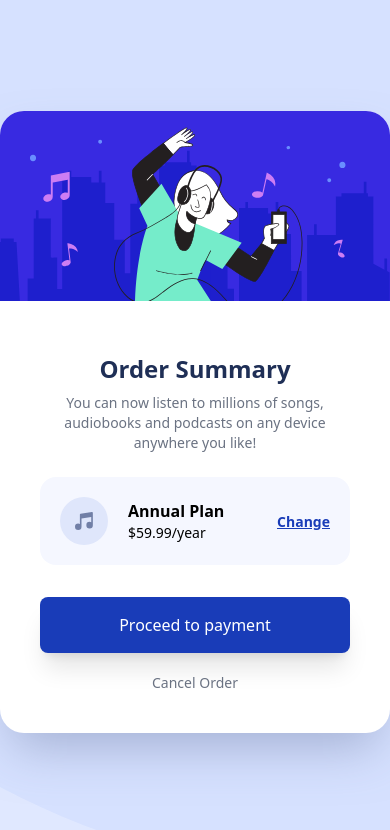
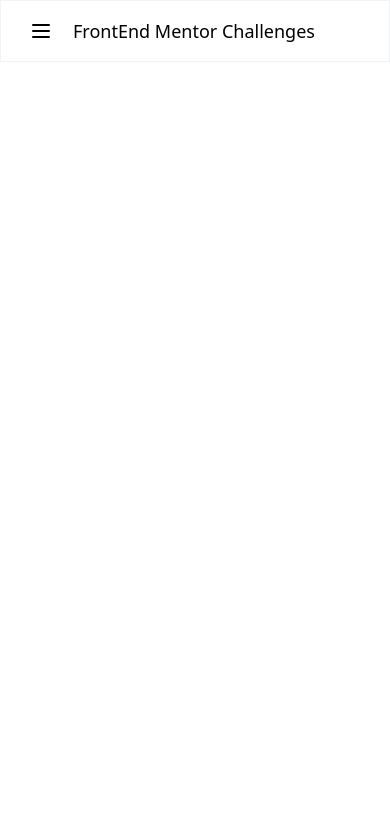
Before and after one commit to Great-kiola/Tailwind-practice, a React (Vite) app in the folder tailwind-frontend/: page / in a window 390 px wide. Shown: the top 830 px of the page. Built offline with nearby package versions, Linux system fonts and the light colour scheme; a web font is replaced by a local one.

Commit message:
chore: implement Navbar and SideMenu components with routing functionality

```diff
--- a/tailwind-frontend/src/App.jsx
+++ b/tailwind-frontend/src/App.jsx
@@ -6,6 +6,7 @@ import SocialLinks from "./components/SocialLinks"
 import ResultSummary from "./components/ResultSummary"
 import StatsPreview from "./components/StatsPreview"
 import Colpreview from "./components/Colpreview"
+import Home from "./Pages/Home"
 
 import { Route, Routes } from 'react-router-dom'
 
@@ -14,8 +15,9 @@ const App = () => {
     <div>
 
       <Routes >
-        <Route path="/" element= {<OrderSummary />} />
+        <Route path="/" element= {<Home />} />
         <Route path='/nftPreview' element= {<Nftpreview />} />
+        <Route path='/orderSumm' element= {<OrderSummary />} />
         <Route path='/ratingComponent' element= {<RatingComponent />} />
         <Route path= "/productPreview" element={ <Productpreview />}  />
         <Route path= "/socialLinks" element={ <SocialLinks />}  />
--- /dev/null
+++ b/tailwind-frontend/src/Layout/Navbar.jsx
@@ -0,0 +1,33 @@
+import React, { useState } from 'react'
+import {HiOutlineMenu, HiOutlineX } from "react-icons/hi"
+import SideMenu from './SideMenu';
+
+const Navbar = ({activeMenu}) => {
+  const [openSideMenu, setOpenSideMenu ] = useState(false);
+  return (
+    <div className='flex gap-5 bg-white border border-b border-gray-200/50 backdrop-blur-[2px] py-4 px-7 sticky top-0 z-30'>
+      <button
+        className='block lg:hidden text-black'
+        onClick={() => {
+          setOpenSideMenu(!openSideMenu);
+        }}
+      >
+        {openSideMenu ? (
+          <HiOutlineX className='text-2xl' />
+        ) : (
+          <HiOutlineMenu className='text-2xl' />
+        )}
+      </button>
+
+      <h2 className='text-lg font-medium text-black'>FrontEnd Mentor Challenges</h2>
+
+      {openSideMenu && (
+        <div className='fixed top-[61px] ml-4 bg-white'>
+          <SideMenu activeMenu={activeMenu} />
+        </div>
+      )}
+    </div>
+  )
+}
+
+export default Navbar
--- /dev/null
+++ b/tailwind-frontend/src/Layout/PageLayout.jsx
@@ -0,0 +1,27 @@
+import React from 'react'
+import Navbar from './Navbar'
+import SideMenu from './SideMenu'
+
+const PageLayout = ({children, activeMenu}) => {
+    const {user} = "ola"
+    return (
+        <div className=''>
+            <Navbar activeMenu={activeMenu} />
+
+            {user && (
+                <div className='flex'>
+                    <div className='max-[1080px]:hidden'>
+                        <SideMenu activeMenu={activeMenu} />
+                    </div>
+
+                    <div className='grow mx-5'>{children}</div>
+                </div>
+
+            )}
+
+
+        </div>
+    )
+}
+
+export default PageLayout
--- /dev/null
+++ b/tailwind-frontend/src/Layout/SideMenu.jsx
@@ -0,0 +1,42 @@
+import React from 'react'
+import {useNavigate} from "react-router-dom"
+import {SIDE_MENU_DATA} from "../utils/data"
+
+const SideMenu = ({ activeMenu }) => {
+
+    const navigate = useNavigate();
+
+    const handleClick = (route) => {
+        if (route === "logout") {
+            handleLogout();
+            return;
+        }
+
+        // navigate(route)
+    }
+
+    const handleLogout = () => {
+        localStorage.clear();
+        navigate("/login");
+    }
+
+
+    return ( <div className='w-64 h-[calc(100vh-61px)] bg-white border-r border-gray-200/50 p-5 sticky top-[61px] z-20'>
+
+        {SIDE_MENU_DATA.map((item, index) => (
+            <button
+                key={`menu_${index}`}
+                className={`w-full flex items-center gap-4 text-[15px] ${
+                    activeMenu == item.label ? "text-white bg-purple-500" : ""
+                } py-3 px-6 rounded-lg mb-3`}
+                onClick ={() => handleClick(item.path)}
+            >
+                <item.icon clasName ="" />
+                {item.label}
+            </button>
+        ))}
+    </div>
+  )
+}
+
+export default SideMenu
--- /dev/null
+++ b/tailwind-frontend/src/Pages/Home.jsx
@@ -0,0 +1,12 @@
+import React from 'react'
+import PageLayout from '../Layout/PageLayout'
+
+const Home = () => {
+  return (
+    <PageLayout activeMenu="nftPreview">
+        <div className='my-5 mx-auto'></div>
+    </PageLayout>
+  )
+}
+
+export default Home;
--- /dev/null
+++ b/tailwind-frontend/src/utils/data.js
@@ -0,0 +1,34 @@
+import {
+    LuLayoutDashboard,
+    LuHandCoins,
+    LuWalletMinimal,
+    LuLogOut,
+} from "react-icons/lu";
+
+
+export const SIDE_MENU_DATA = [
+    {
+        id: "01",
+        label: "Dashboard",
+        icon: LuLayoutDashboard,
+        path: "/dashboard",
+    },
+    {
+        id: "02",
+        label: "Income",
+        icon: LuWalletMinimal,
+        path: "/income",
+    },
+    {
+        id: "03",
+        label: "Expense",
+        icon: LuHandCoins,
+        path: "/expense",
+    },
+    {
+        id: "04",
+        label: "Logout",
+        icon: LuLogOut,
+        path: "/logout",
+    }
+]
```
